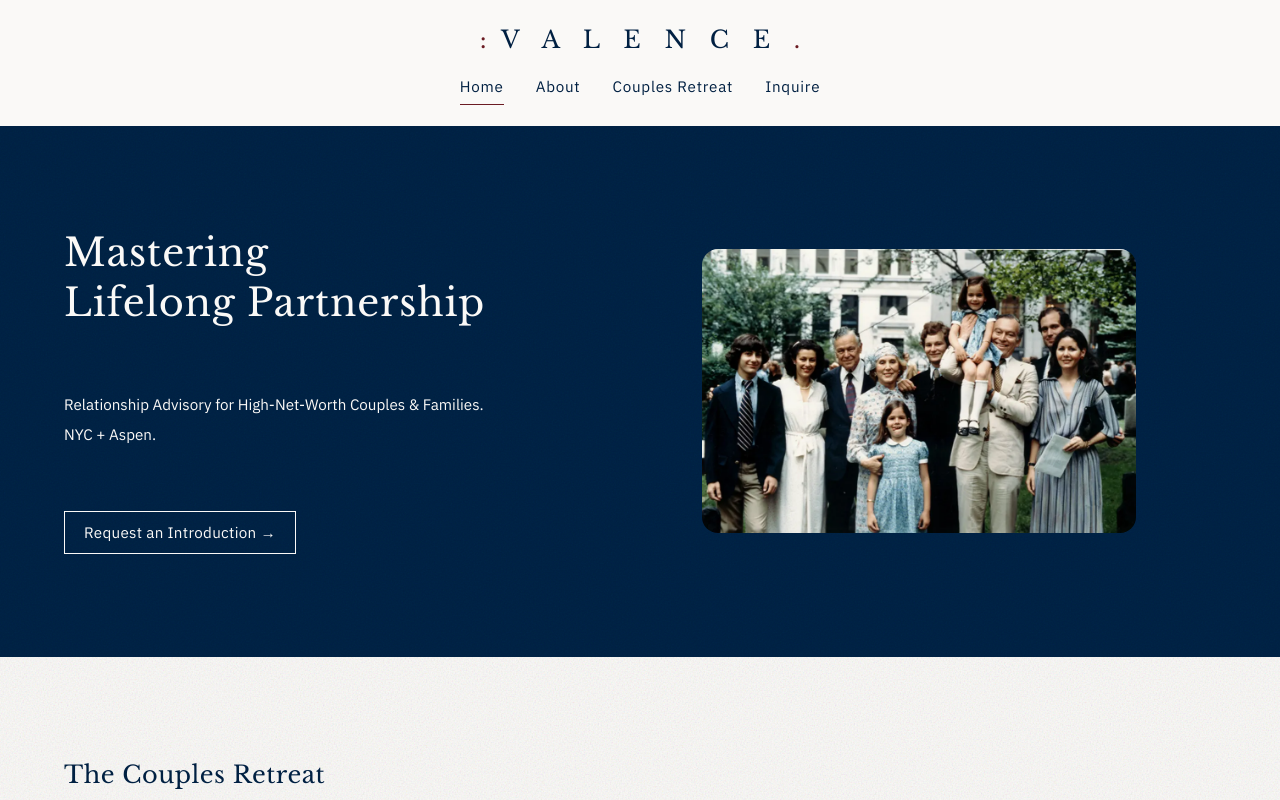
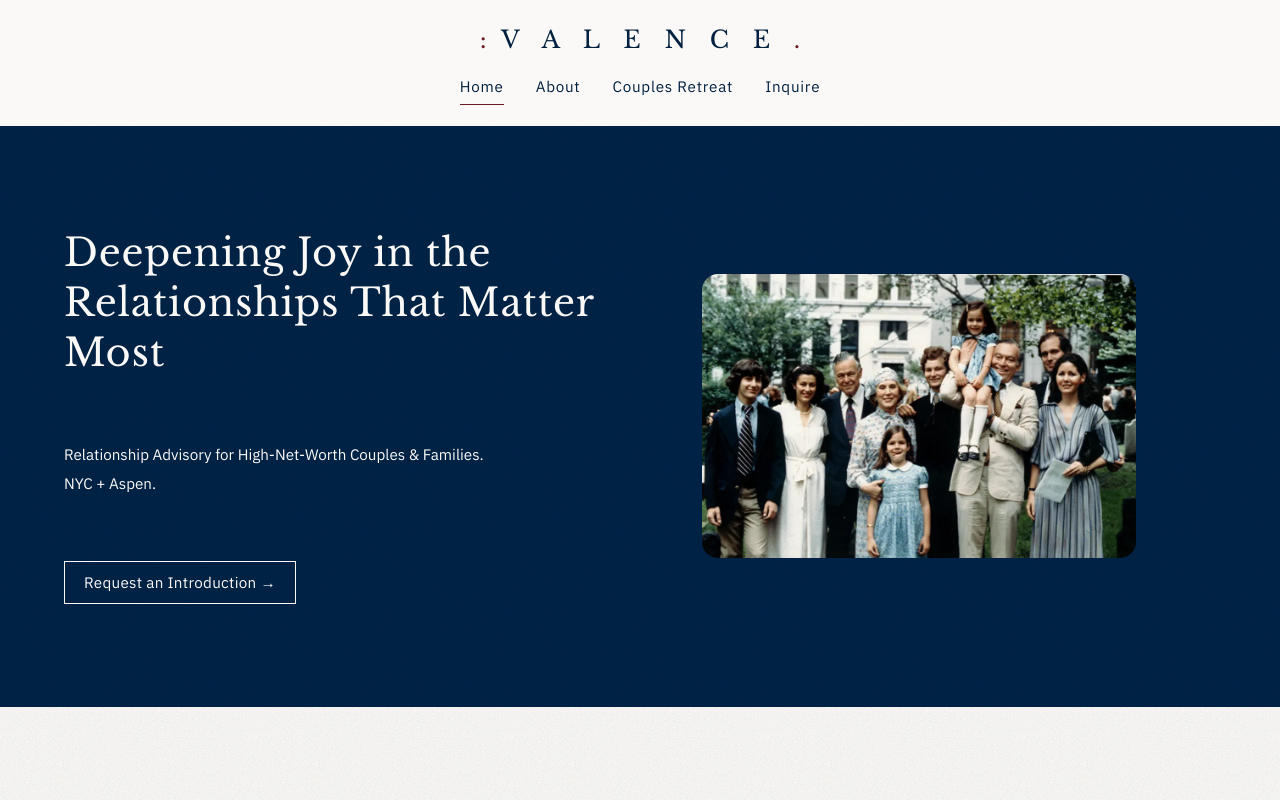
Before and after one commit to samuel-dunlap/valence-site, a Next.js app: page / in a window 1280 px wide. Shown: the top 800 px of the page. Built offline with nearby package versions, Linux system fonts and the light colour scheme.

Commit message:
Update headline: Deepening Joy in the Relationships That Matter Most
Co-Authored-By: Claude Opus 4.6 (1M context) <noreply@anthropic.com>

```diff
--- a/src/app/(with-footer)/page.tsx
+++ b/src/app/(with-footer)/page.tsx
@@ -8,7 +8,7 @@ import styles from "./page.module.css";
 export const metadata: Metadata = {
   title: "Valence | Private Relationship Advisory",
   description:
-    "Mastering lifelong partnership. Relationship advisory for high-net-worth couples and families in New York City and Aspen.",
+    "Deepening joy in the relationships that matter most. Relationship advisory for high-net-worth couples and families in New York City and Aspen.",
   alternates: { canonical: "/" },
 };
 
@@ -18,9 +18,9 @@ export default function HomePage() {
       <Hero
         headline={
           <>
-            Mastering
+            Deepening Joy in the
             <br />
-            Lifelong Partnership
+            Relationships That Matter Most
           </>
         }
         subtitleLines={[
```
